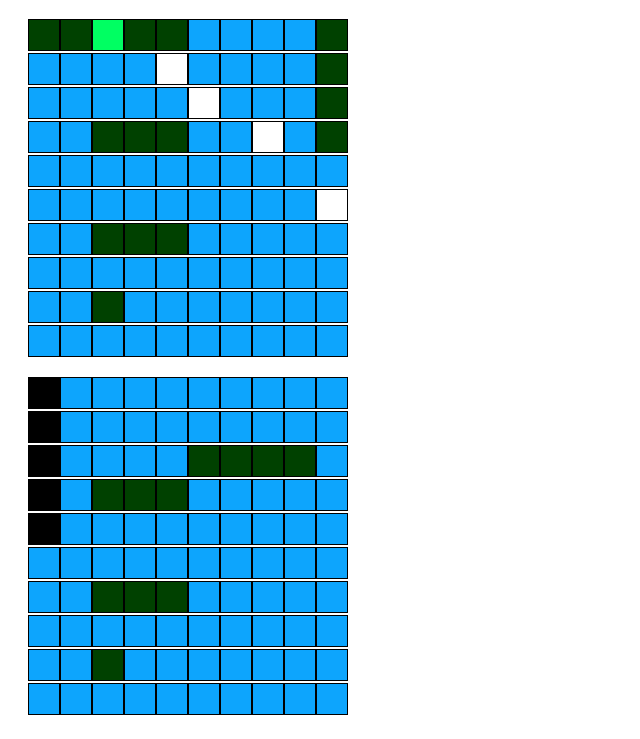
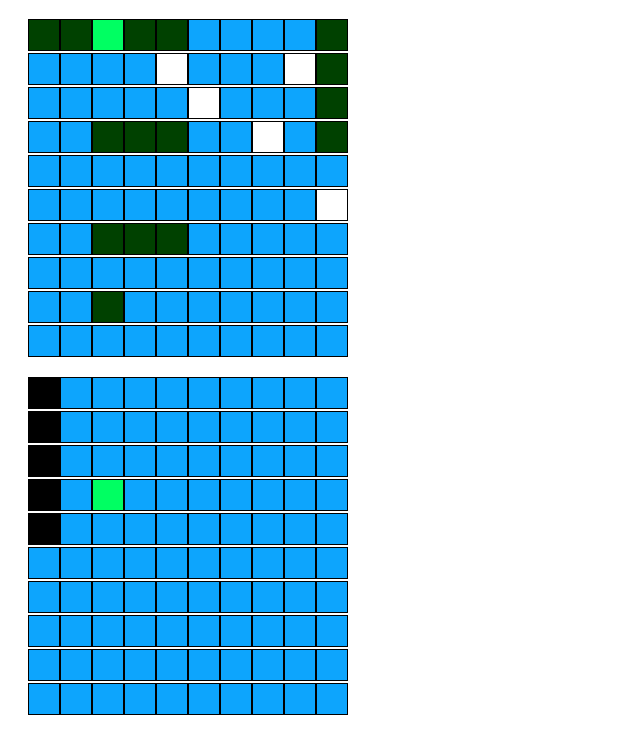
Before and after one commit to beMimg/battleship, a website built with webpack: page src/index.html in a window 1280 px wide. Shown: the part 61-800 px from the top of the page, without its empty margins (0-640 px from the left). Built offline with nearby package versions, Linux system fonts and the light colour scheme.

```diff
--- a/src/game.js
+++ b/src/game.js
@@ -34,6 +34,7 @@
   players.playerOneAttacks([2, 0]);
   players.playerOneAttacks([3, 0]);
   players.playerOneAttacks([4, 0]);
+  players.playerOneAttacks([3, 2]);
 
   displayGrid(playerContainer, players.playerOne);
   displayGrid(computerContainer, players.computer);
--- a/src/grid.js
+++ b/src/grid.js
@@ -15,10 +15,17 @@
 
     // Its not empty and not hit
     if (
+      container.classList.value.includes('player-container') &&
       whichPlayer.game.iStatus[i].isAttacked === null &&
       whichPlayer.game.iStatus[i].ship !== null
     ) {
       gridItem.classList = 'gridItem ship';
+    } else if (
+      container.classList.value.includes('computer-container') &&
+      whichPlayer.game.iStatus[i].isAttacked === null &&
+      whichPlayer.game.iStatus[i].ship !== null
+    ) {
+      gridItem.classList = 'gridItem empty';
     }
 
     // Its not empty and hit
--- a/src/style.css
+++ b/src/style.css
@@ -14,6 +14,9 @@
   justify-content: center;
   font-weight: bold;
   cursor: pointer;
+}
+.gridItem:hover {
+  background-color: rgb(135, 243, 238);
 }
 
 .empty {
```
